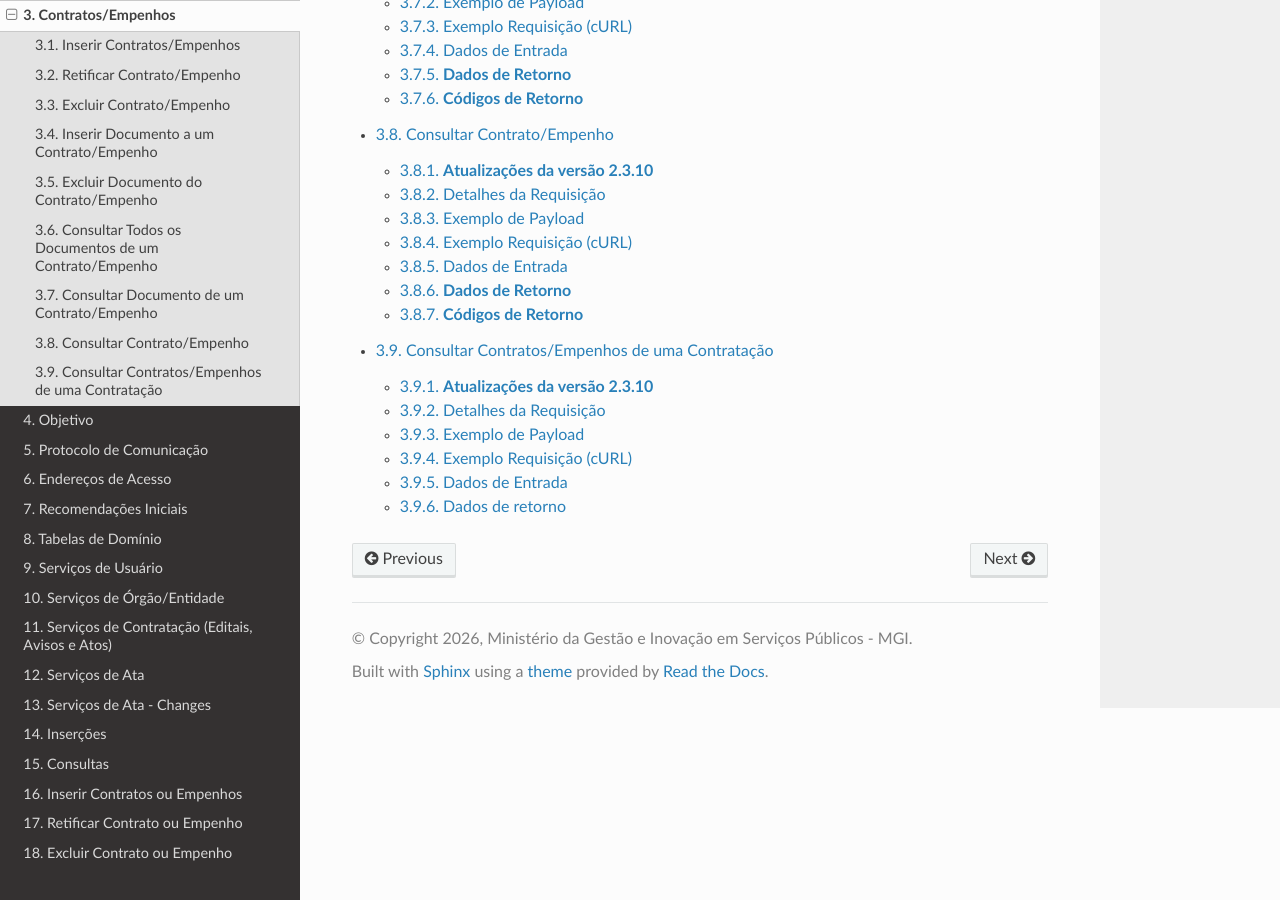
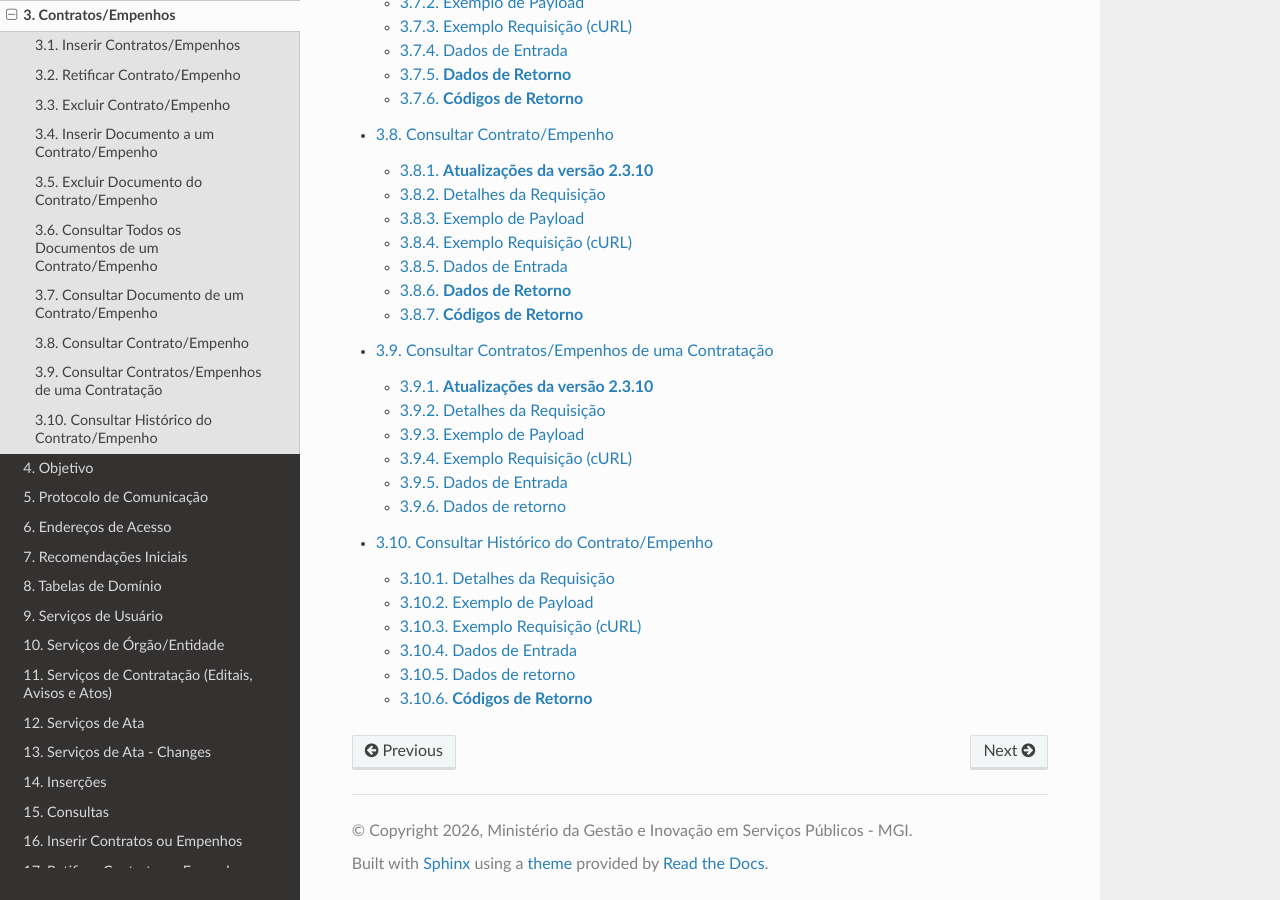
Before and after one commit to carlosmgi/Manual-de-Integracao-do-PNCP, a Sphinx documentation site: the page built from docs/source/contrato_empenho/index.rst, in a window 1280 px wide and 900 px high, scrolled down 1453 px. Built offline with Sphinx 7.4.7 and the Read the Docs theme 3.1.0, drawn with Linux system fonts in a browser that asks for light colours; pages that are not in the unit, such as notebooks, are missing from menus.

Commit message:
Update index.rst

```diff
--- a/docs/source/contrato_empenho/index.rst
+++ b/docs/source/contrato_empenho/index.rst
@@ -13,3 +13,4 @@ Contratos/Empenhos
    Consultar Documento de um Contrato ou Empenho
    Consultar Contrato ou Empenho
    Consultar Contratos ou Empenhos de uma Contratação
+   Consultar Histórico do Contrato ou Empenho
```
